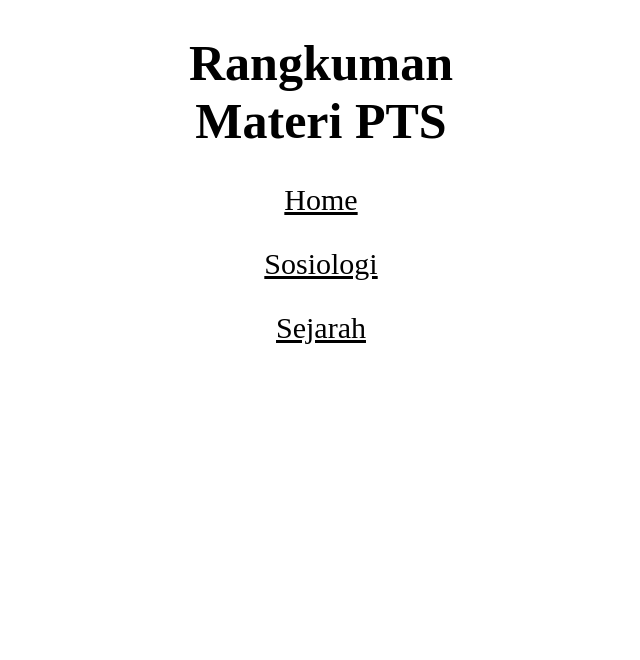
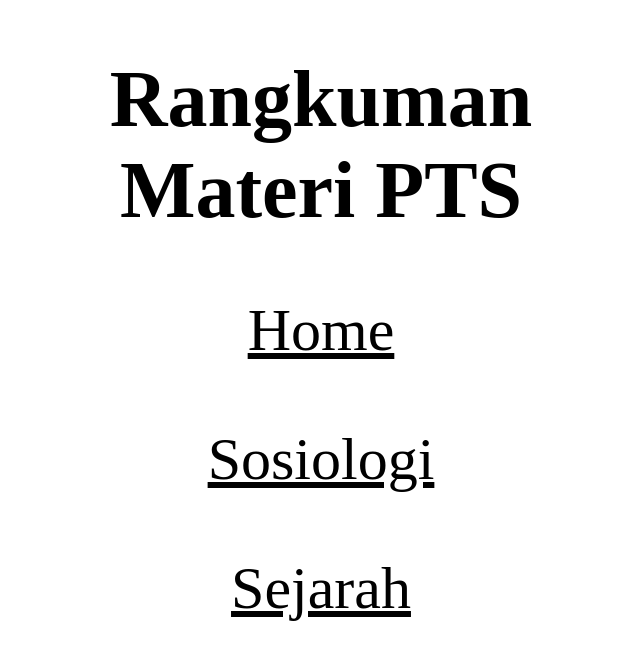
Before and after one commit to FadzilAziz/FadzilAziz.github.io, a plain HTML site: page index.html in a window 1280 px wide. Shown: the whole page, without its empty margins (319-959 px from the left). Drawn offline with Linux system fonts and the light colour scheme.

Commit message:
edit font size pada halaman homepages

```diff
--- a/style.css
+++ b/style.css
@@ -1,9 +1,9 @@
 h1 {
-    font-size: 50px;
+    font-size: 80px;
 }
 p {
     text-align: center;
-    font-size: 30px;
+    font-size: 60px;
 }
 a {
     color: black;
```
